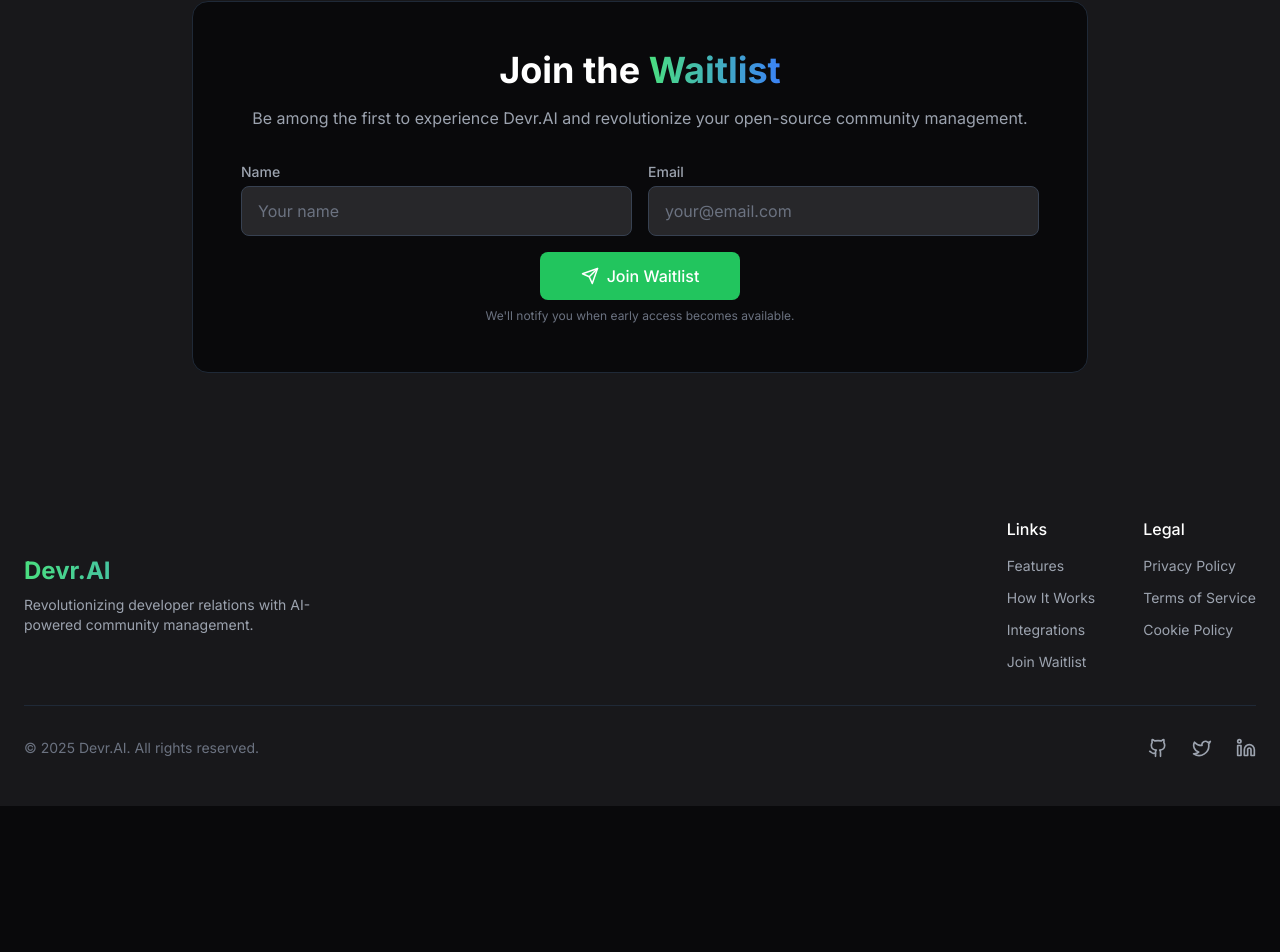
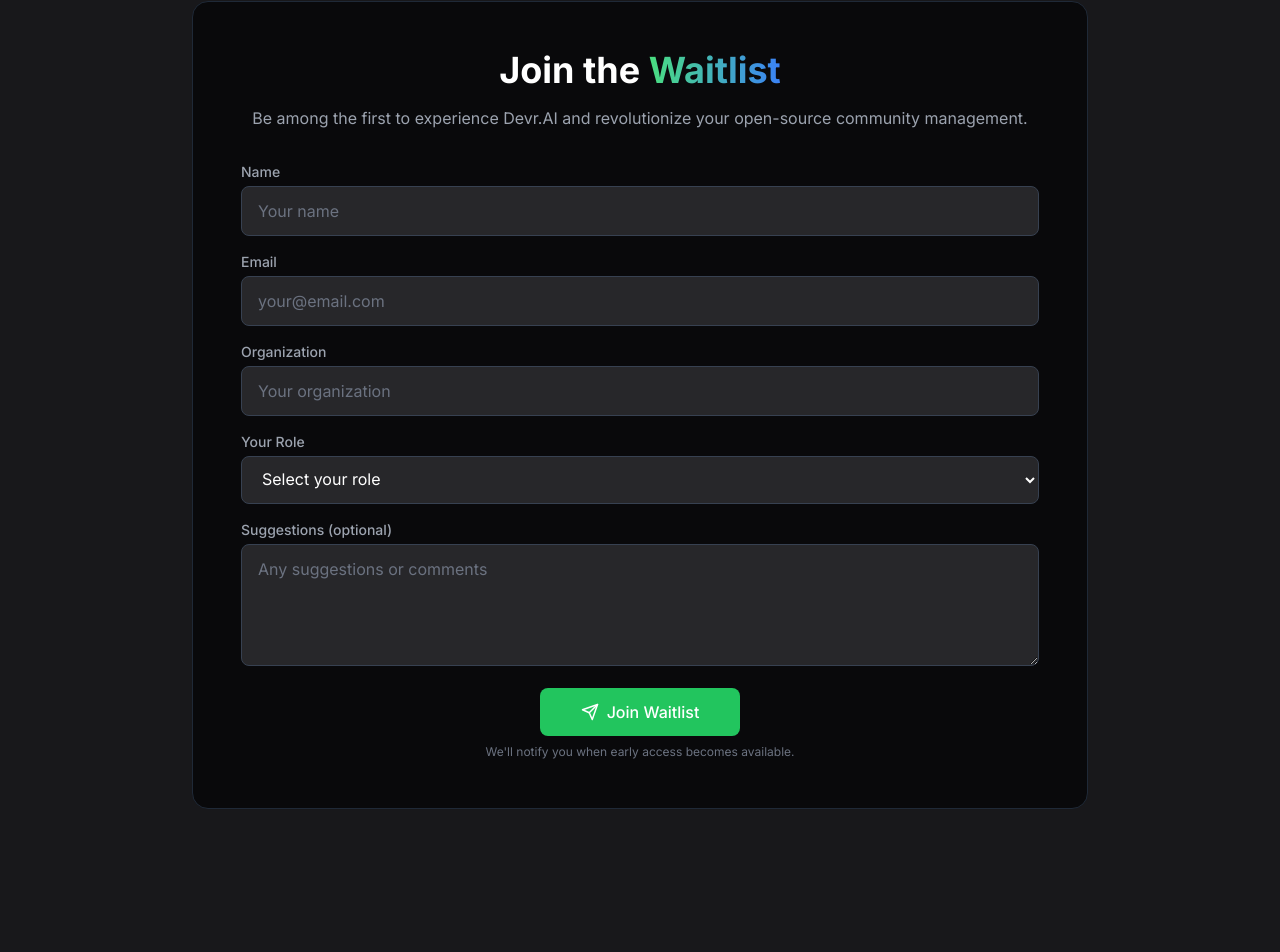
Before and after one commit to smokeyScraper/Devr.AI, a React (Vite) app in the folder landing/: page / in a window 1280 px wide. Shown: the part 4988-5940 px from the top of the page. Before the commit the page ends 5794 px from the top, so only its background shows below. Built offline with nearby package versions, Linux system fonts and the light colour scheme.

Commit message:
migrate to google forms

```diff
--- a/landing/src/components/sections/Waitlist.tsx
+++ b/landing/src/components/sections/Waitlist.tsx
@@ -6,9 +6,31 @@
 const Waitlist: React.FC = () => {
   const [email, setEmail] = useState('');
   const [name, setName] = useState('');
+  const [organization, setOrganization] = useState('');
+  const [role, setRole] = useState('');
+  const [suggestions, setSuggestions] = useState('');
   const [submitting, setSubmitting] = useState(false);
   const [error, setError] = useState<string | null>(null);
   const [submitted, setSubmitted] = useState(false);
+
+  const roleOptions = [
+    "Student (Currently in school, university, or bootcamp)",
+    "Working Professional (Employed in tech or a related field)",
+    "Business Professional (Entrepreneur, startup founder, or executive)",
+    "Open Source & Community Member (Contributor, maintainer, or community volunteer)",
+    "Other:"
+  ];
+
+  const FORM_ID = '1FAIpQLSet1YnQTfOmfSzDblYxTXHSEHDhT4l7_LoqtN-5k-WUJAZUBw';
+  const FORM_URL = `https://docs.google.com/forms/d/e/${FORM_ID}/formResponse`;
+
+  const FIELD_MAPPINGS = {
+    name: 'entry.1958162697',
+    email: 'entry.1305603809',
+    organization: 'entry.1486768385',
+    role: 'entry.1449836771',
+    suggestions: 'entry.1484217632'
+  };
 
   const handleSubmit = async (e: React.FormEvent) => {
     e.preventDefault();
@@ -16,8 +38,8 @@
     setError(null);
 
     try {
-            if (!name.trim() || !email.trim()) {
-                throw new Error('Name and email are required');
+      if (!name.trim() || !email.trim() || !organization.trim() || !role) {
+        throw new Error('All fields are required except suggestions');
       }
 
       const emailRegex = /^[^\s@]+@[^\s@]+\.[^\s@]+$/;
@@ -25,15 +47,22 @@
         throw new Error('Please enter a valid email address');
       }
 
-            const formData = new FormData();
-            formData.append("form-name", "waitlist");
-            formData.append("name", name);
-            formData.append("email", email);
+      const formData = new URLSearchParams();
+      formData.append(FIELD_MAPPINGS.name, name);
+      formData.append(FIELD_MAPPINGS.email, email);
+      formData.append(FIELD_MAPPINGS.organization, organization);
+      formData.append(FIELD_MAPPINGS.role, role);
+      if (suggestions) {
+        formData.append(FIELD_MAPPINGS.suggestions, suggestions);
+      }
 
-            await fetch("/", {
-                method: "POST",
-                headers: { "Content-Type": "application/x-www-form-urlencoded" },
-                body: new URLSearchParams(formData as any).toString(),
+      await fetch(FORM_URL, {
+        method: 'POST',
+        mode: 'no-cors',
+        headers: {
+          'Content-Type': 'application/x-www-form-urlencoded'
+        },
+        body: formData.toString()
       });
 
       setSubmitted(true);
@@ -41,6 +70,10 @@
 
       setEmail('');
       setName('');
+      setOrganization('');
+      setRole('');
+      setSuggestions('');
+
     } catch (err) {
       const errorMessage = err instanceof Error ? err.message : 'An unexpected error occurred';
       setError(errorMessage);
@@ -88,18 +121,7 @@
               transition={{ delay: 0.2 }}
               onSubmit={handleSubmit}
               className="space-y-4"
-                            name="waitlist"
-                            method="POST"
-                            data-netlify="true"
-                            netlify-honeypot="bot-field"
             >
-                            <input type="hidden" name="form-name" value="waitlist" />
-                            <p className="hidden">
-                                <label>
-                                    Don't fill this out if you're human: <input name="bot-field" />
-                                </label>
-                            </p>
-
               {error && (
                 <div className="bg-red-900/30 border border-red-500 rounded-lg p-3 flex items-start gap-2 text-sm text-red-300">
                   <AlertCircle className="shrink-0 mt-0.5" size={16} />
@@ -107,7 +129,7 @@
                 </div>
               )}
 
-                            <div className="grid grid-cols-1 md:grid-cols-2 gap-4">
+              <div className="space-y-4">
                 <div>
                   <label htmlFor="name" className="block text-sm font-medium text-gray-400 mb-1">
                     Name
@@ -123,6 +145,7 @@
                     className="w-full px-4 py-3 bg-dark-card border border-gray-700 rounded-lg focus:outline-none focus:ring-2 focus:ring-primary focus:border-primary text-white placeholder-gray-500"
                   />
                 </div>
+
                 <div>
                   <label htmlFor="email" className="block text-sm font-medium text-gray-400 mb-1">
                     Email
@@ -138,9 +161,61 @@
                     className="w-full px-4 py-3 bg-dark-card border border-gray-700 rounded-lg focus:outline-none focus:ring-2 focus:ring-primary focus:border-primary text-white placeholder-gray-500"
                   />
                 </div>
+
+                <div>
+                  <label htmlFor="organization" className="block text-sm font-medium text-gray-400 mb-1">
+                    Organization
+                  </label>
+                  <input
+                    id="organization"
+                    name="organization"
+                    type="text"
+                    value={organization}
+                    onChange={(e) => setOrganization(e.target.value)}
+                    required
+                    placeholder="Your organization"
+                    className="w-full px-4 py-3 bg-dark-card border border-gray-700 rounded-lg focus:outline-none focus:ring-2 focus:ring-primary focus:border-primary text-white placeholder-gray-500"
+                  />
                 </div>
 
-                            <div className="flex flex-col items-center space-y-2">
+                <div>
+                  <label htmlFor="role" className="block text-sm font-medium text-gray-400 mb-1">
+                    Your Role
+                  </label>
+                  <select
+                    id="role"
+                    name="role"
+                    value={role}
+                    onChange={(e) => setRole(e.target.value)}
+                    required
+                    className="w-full px-4 py-3 bg-dark-card border border-gray-700 rounded-lg focus:outline-none focus:ring-2 focus:ring-primary focus:border-primary text-white"
+                  >
+                    <option value="">Select your role</option>
+                    {roleOptions.map((option) => (
+                      <option key={option} value={option}>
+                        {option}
+                      </option>
+                    ))}
+                  </select>
+                </div>
+
+                <div>
+                  <label htmlFor="suggestions" className="block text-sm font-medium text-gray-400 mb-1">
+                    Suggestions (optional)
+                  </label>
+                  <textarea
+                    id="suggestions"
+                    name="suggestions"
+                    value={suggestions}
+                    onChange={(e) => setSuggestions(e.target.value)}
+                    placeholder="Any suggestions or comments"
+                    className="w-full px-4 py-3 bg-dark-card border border-gray-700 rounded-lg focus:outline-none focus:ring-2 focus:ring-primary focus:border-primary text-white placeholder-gray-500"
+                    rows={4}
+                  />
+                </div>
+              </div>
+
+              <div className="flex flex-col items-center space-y-2 mt-6">
                 <button
                   type="submit"
                   disabled={submitting}
```
Lines whose indentation alone changed are shown as unchanged.
